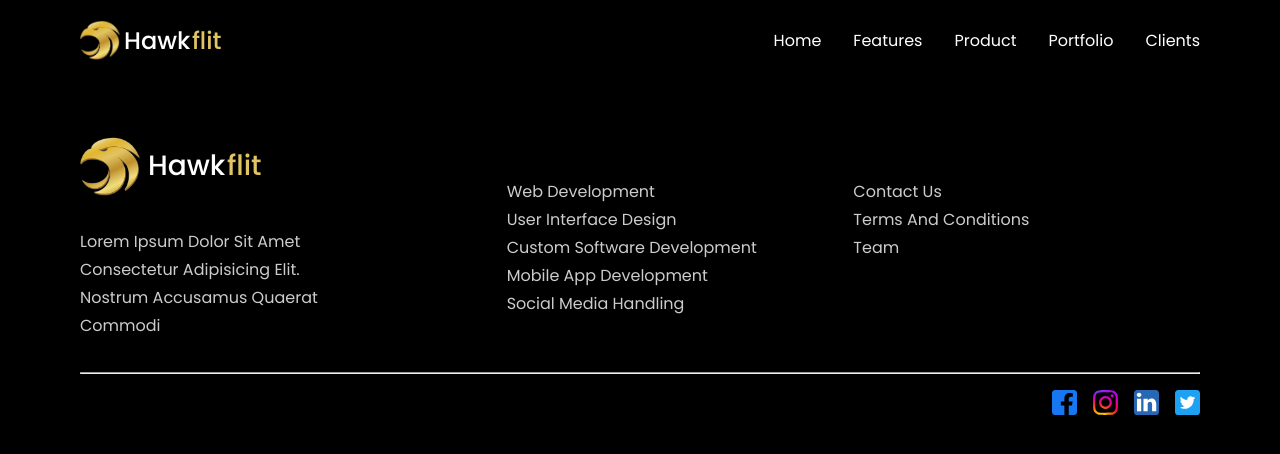
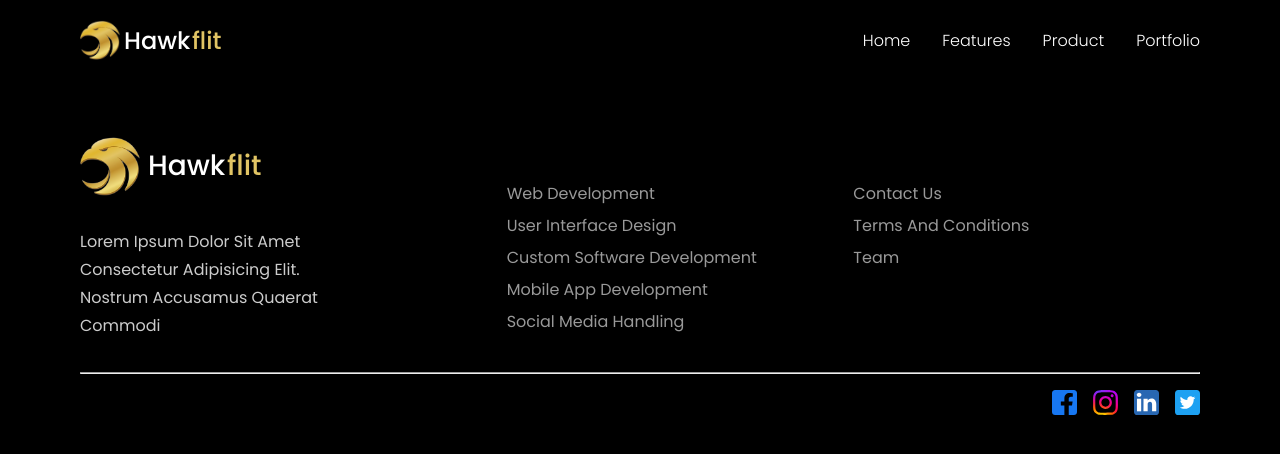
Before and after one commit to WebGrasper/hawkflit-site, a Next.js app: page /sitemap.xml in a window 1280 px wide. Shown: the top 454 px of the page. Built offline with nearby package versions, Linux system fonts and the light colour scheme.

Commit message:
Fix navbar

```diff
--- a/components/navbar.jsx
+++ b/components/navbar.jsx
@@ -19,9 +19,9 @@ function Navbar() {
   const pathname = usePathname();
 
   const [isAtHome, setAtHome] = useState(false);
-  const [isAtCoffeeTables, setAtCoffeeTables] = useState(false);
-  const [isAtSideTables, setAtSideTables] = useState(false);
-  const [isAtConsoleAndPillars, setAtConsoleAndPillars] = useState(false);
+  const [isAtFeatures, setAtFeatures] = useState(false);
+  const [isAtProduct, setAtProduct] = useState(false);
+  const [isAtPortfolio, setAtPortfolio] = useState(false);
 
   useEffect(() => {
     if (pathname == '/') {
@@ -30,22 +30,22 @@ function Navbar() {
       setAtHome(false);
     }
 
-    if (pathname == '/products/coffee-tables') {
-      setAtCoffeeTables(true);
+    if (pathname == '/features') {
+      setAtFeatures(true);
     } else {
-      setAtCoffeeTables(false);
+      setAtFeatures(false);
     }
 
-    if (pathname == '/products/side-tables') {
-      setAtSideTables(true);
+    if (pathname == '/product') {
+      setAtProduct(true);
     } else {
-      setAtSideTables(false);
+      setAtProduct(false);
     }
 
-    if (pathname == '/products/console-and-pillars') {
-      setAtConsoleAndPillars(true);
+    if (pathname == '/portfolio') {
+      setAtPortfolio(true);
     } else {
-      setAtConsoleAndPillars(false);
+      setAtPortfolio(false);
     }
 
   }, [pathname]);
@@ -63,46 +63,16 @@ function Navbar() {
               </div>
             </Link>
           </div>
-          <div className={`${styles.container2}`}>
-            <form className={`${styles.container2Span}`} method="GET">
-              <input
-                type="search"
-                className={styles.container2SearchBox}
-                id="container2SearchBox"
-                placeholder="Tables, Pillars & more..."
-                onChange={(e) => {
-                  handleSearchBlogs(e.target.value || null);
-                }}
-              />
-            </form>
-            <div className={`${styles.searchCheckBoxContainer}`}>
-              <input
-                type="checkbox"
-                className={styles.searchCheckBox}
-                onClick={handleSearchCheckBox}
-              />
-              <img
-                className={styles.searchButton}
-                src="/searchIcon.svg"
-                alt="search icon"
-              />
-              <img
-                className={styles.searchCloseButton}
-                src="/closeButton.svg"
-                alt="close button"
-              />
-            </div>
-          </div>
           <div className={`${styles.containerButton}`}>
             <input type="checkbox" className={styles.checkBox} checked={isMenuOpen} onChange={() => setMenuOpen(!isMenuOpen)}/>
             <img
               className={styles.closeButton}
-              src="/closeButton.svg"
+              src="/close.png"
               alt="close button"
             />
             <img
               className={styles.menuButton}
-              src="/menuButton.svg"
+              src="/menu.png"
               alt="menu button"
             />
             <div className={styles.container3Navbar}>
@@ -115,57 +85,33 @@ function Navbar() {
                 <span>Home</span>
               </Link>
               <Link
-                className={`${styles.link} ${isAtCoffeeTables ? styles.active : ""}`}
-                href="/products/coffee-tables"
+                className={`${styles.link} ${isAtFeatures ? styles.active : ""}`}
+                href="/features"
                 passHref
                 onClick={handleLinkClick}
               >
                 <span>Features</span>
               </Link>
               <Link
-                className={`${styles.link} ${isAtSideTables ? styles.active : ""}`}
-                href="/products/side-tables"
+                className={`${styles.link} ${isAtProduct ? styles.active : ""}`}
+                href="/product"
                 passHref
                 onClick={handleLinkClick}
               >
                 <span>Product</span>
               </Link>
               <Link
-                className={`${styles.link} ${isAtConsoleAndPillars ? styles.active : ""}`}
-                href="/products/console-and-pillars"
+                className={`${styles.link} ${isAtPortfolio ? styles.active : ""}`}
+                href="/portfolio"
                 passHref
                 onClick={handleLinkClick}
               >
                 <span>Portfolio</span>
               </Link>
-              <Link
-                className={`${styles.link} ${isAtConsoleAndPillars ? styles.active : ""}`}
-                href="/about-us"
-                passHref
-                onClick={handleLinkClick}
-              >
-                <span>Clients</span>
-              </Link>
             </div>
           </div>
         </nav>
       </div>
-      <form
-        className={`${styles.buttomSearchBarContainer} ${
-          isSeachChechBoxChecked ? styles.show : ""
-        }`}
-        method="GET"
-      >
-        <input
-          type="search"
-          className={styles.buttomSearchBar}
-          id="container2SearchBox"
-          placeholder="Tables, Pillars & more..."
-          onChange={(e) => {
-            handleSearchBlogs(e.target.value || null);
-          }}
-        />
-      </form>
     </div>
   );
 }
--- a/styles/footer.module.css
+++ b/styles/footer.module.css
@@ -80,12 +80,12 @@
 .footerContainer2 > a, .footerContainer3 > a{
   text-overflow: ellipsis;
   overflow: hidden;
-  line-height: 1.75;
+  line-height: 2;
   font-size: medium;
   -webkit-line-clamp: 2;
   z-index: 1;
   width: fit-content;
-  color: rgba(255, 255, 255, 0.8);
+  color: rgba(255, 255, 255, 0.6);
   word-break: break-word;
   text-transform: capitalize;
 }
--- a/styles/navbar.module.css
+++ b/styles/navbar.module.css
@@ -8,7 +8,7 @@
 
   .navbar {
     display: grid;
-    grid-template-columns: auto auto auto;
+    grid-template-columns: auto auto;
     height: 4rem;
     max-width: 70rem;
     margin: 0 auto;
@@ -91,14 +91,15 @@
   .link {
     color: white;
     font-size: medium;
+    font-weight: 300;
     text-transform: capitalize;
     position: relative;
     transition: color 0.6s ease; /* Add a transition for color change */
   }
 
   .link.active{
-    line-height: 1.25rem;
-    border-bottom: 2px solid white;
+    font-size: larger;
+    font-weight: 600;
   }
 
   @media only screen and (max-width: 962px) {
@@ -106,7 +107,7 @@
       padding: 0.5rem;
     }
     .navbar {
-      grid-template-columns: auto auto 3rem;
+      grid-template-columns: auto 3rem;
     }
     .buttomSearchBar {
       display: none;
@@ -139,7 +140,7 @@
       z-index: 999;
     }
     .checkBox:checked ~ .container3Navbar {
-      transform: translateX(0);
+      transform: translateX(-1.5rem);
     }
     .checkBox:checked ~ .menuButton {
       opacity: 0;
@@ -149,8 +150,8 @@
     .checkBox:checked ~ .closeButton {
       display: block;
       position: absolute;
-      width: 2.5rem;
-      height: 2.5rem;
+      width: 2.25rem;
+      height: 2.25rem;
       opacity: 100%;
       transition: all 0.4s ease;
     }
@@ -161,18 +162,16 @@
       justify-content: space-evenly;
       align-items: center;
       top: 5rem;
-      left: 0;
+      right: 0;
       position: fixed;
       z-index: 99999;
-      background: #a7b8bd;
-      height: -webkit-fill-available;
-      width: 100vw;
+      background: linear-gradient(144.39deg, #ffffff -278.56%, #6d6d6d -78.47%, #11101d 91.61%);
+      width: calc(12rem + 2vw);
+      gap: 1rem;
+      border-radius: 25px;
+      padding: 2rem 1rem;
       transition: all 0.4s ease;
       transform: translateX(100%);
-    }
-
-    .link {
-      font-size: large;
     }
   }
 
@@ -181,13 +180,13 @@
       padding: 0.5rem;
     }
     .navbar {
-      grid-template-columns: 8rem auto 2.5rem;
+      /* grid-template-columns: 8rem auto 2.5rem; */
     }
 
   }
   @media only screen and (max-width: 321px) {
     .navbar {
-      grid-template-columns: 8rem auto 2rem;
+      /* grid-template-columns: 8rem auto 2rem; */
     }
     .menuButton,
     .closeButton,
```
Also changed, not shown: public/close.png (added), public/menu.png (added).
